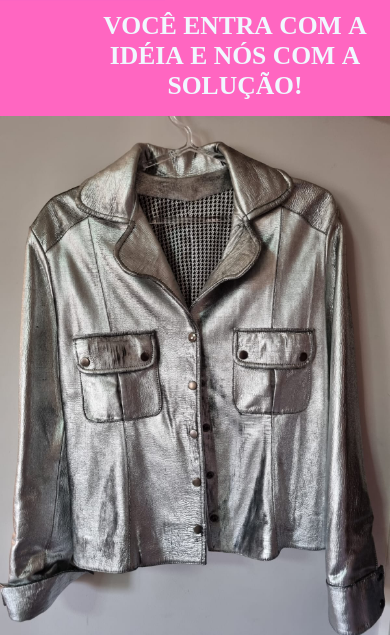
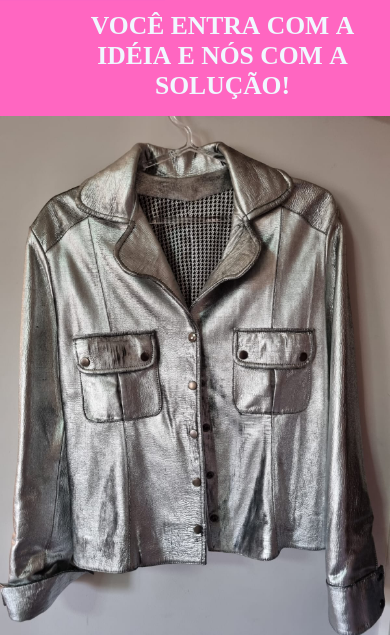
Before and after one commit to ber9795/Rouparia-Moda-em-Couro, a PHP site: page / in a window 390 px wide. Shown: the part 99-734 px from the top of the page. Run offline with PHP 8.4, Linux system fonts and the light colour scheme; some libraries are stand-ins or nearby versions.

Commit message:
adjust first page

```diff
--- a/style.css
+++ b/style.css
@@ -234,7 +234,7 @@ span:nth-child(10) {
 
   .textoo {
     justify-content: center;
-    margin-left: -70px;
+    margin-left: -95px;
   }
 
   .footer {
```
